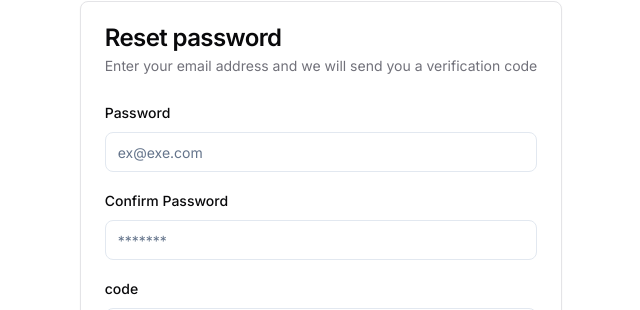
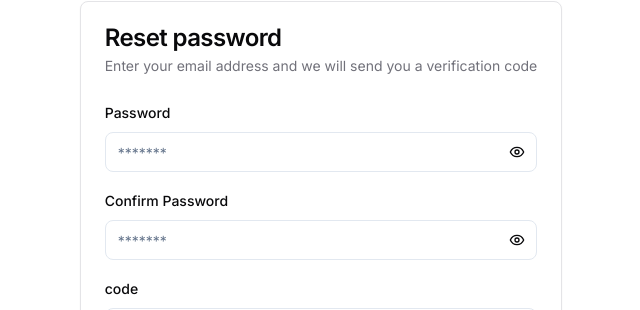
Before and after one commit to BelkacemYerfa/Thullo-2.0, a Next.js app: page /sign-in/verify-email/step-2 in a window 1280 px wide. Shown: the part 185-495 px from the top of the page, without its empty margins (319-959 px from the left). Built offline with nearby package versions, Linux system fonts and the light colour scheme; no server answers.

Commit message:
adding the functionality to show and hide password using a custom input

```diff
--- a/src/components/Icons.tsx
+++ b/src/components/Icons.tsx
@@ -24,6 +24,8 @@ import {
   Minus,
   Wallpaper,
   Tags,
+  Eye,
+  EyeOff,
   type LucideProps,
 } from "lucide-react";
 
@@ -52,6 +54,8 @@ export const Icons = {
   Minus,
   Wallpaper,
   Tags,
+  Eye,
+  EyeOff,
   logo: (props: LucideProps) => (
     <svg
       width="98"
--- /dev/null
+++ b/src/components/PasswordInput.tsx
@@ -0,0 +1,39 @@
+import { forwardRef, useState } from "react";
+import { Input, type InputProps } from "./ui/input";
+import { cn } from "@/lib/utils";
+import { Button } from "./ui/button";
+import { Icons } from "./Icons";
+
+// eslint-disable-next-line react/display-name
+export const PasswordInput = forwardRef<HTMLInputElement, InputProps>(
+  ({ className, ...props }, ref) => {
+    const [showPassword, setShowPassword] = useState<boolean>(false);
+    return (
+      <div className="relative">
+        <Input
+          type={showPassword ? "text" : "password"}
+          ref={ref}
+          className={cn("pr-10", className)}
+          {...props}
+        />
+        <Button
+          type="button"
+          variant="ghost"
+          size="sm"
+          className="absolute right-0 top-0 h-full px-3 py-2 hover:bg-transparent"
+          onClick={() => setShowPassword((prev) => !prev)}
+          disabled={props.value === "" || props.disabled}
+        >
+          {showPassword ? (
+            <Icons.EyeOff className="h-4 w-4" aria-hidden="true" />
+          ) : (
+            <Icons.Eye className="h-4 w-4" aria-hidden="true" />
+          )}
+          <span className="sr-only">
+            {showPassword ? "Hide password" : "Show password"}
+          </span>
+        </Button>
+      </div>
+    );
+  }
+);
--- a/src/components/auth/LogOutBtn.tsx
+++ b/src/components/auth/LogOutBtn.tsx
@@ -4,21 +4,30 @@ import { Button } from "@/components/ui/button";
 import { SignOutButton } from "@clerk/nextjs";
 import { useRouter } from "next/navigation";
 import { Icons } from "../Icons";
+import { useTransition, useState, useEffect } from "react";
 
 export const LogOutBtn = () => {
   const router = useRouter();
+  const [isPending, startTransition] = useTransition();
   return (
     <SignOutButton
-      signOutCallback={() => {
-        router.push(`/sign-in`);
-      }}
+      signOutCallback={() =>
+        startTransition(() => {
+          router.push(`${window.location.origin}?redirect=false `);
+        })
+      }
     >
       <Button
         aria-label="Log out"
         size="sm"
         className="w-full flex items-center gap-x-[10px] px-3 py-[10px] rounded-lg justify-start text-sm bg-transparent hover:bg-[#EB5757] text-[#EB5757] hover:text-white font-medium "
+        disabled={isPending}
       >
-        <Icons.LogOut className="h-4 w-4" />
+        {isPending ? (
+          <Icons.Loader2 className="h-4 w-4" />
+        ) : (
+          <Icons.LogOut className="h-4 w-4" />
+        )}
         Log Out
       </Button>
     </SignOutButton>
--- a/src/components/forms/ResetPasswordForm.tsx
+++ b/src/components/forms/ResetPasswordForm.tsx
@@ -20,6 +20,7 @@ import {
   ResetPasswordSchemaType,
 } from "@/validation/reset-password";
 import { Icons } from "../Icons";
+import { PasswordInput } from "../PasswordInput";
 
 export const ResetPasswordForm = () => {
   const { signIn, setActive } = useSignIn();
@@ -65,10 +66,9 @@ export const ResetPasswordForm = () => {
             <FormItem>
               <FormLabel>Password</FormLabel>
               <FormControl>
-                <Input
-                  type="password"
+                <PasswordInput
                   className="rounded-lg"
-                  placeholder="ex@exe.com"
+                  placeholder="*******"
                   {...field}
                 />
               </FormControl>
@@ -82,8 +82,7 @@ export const ResetPasswordForm = () => {
             <FormItem>
               <FormLabel>Confirm Password</FormLabel>
               <FormControl>
-                <Input
-                  type="password"
+                <PasswordInput
                   className="rounded-lg"
                   placeholder="*******"
                   {...field}
@@ -106,7 +105,7 @@ export const ResetPasswordForm = () => {
         />
         <Button
           type="submit"
-          className="rounded-lg bg-[#2F80ED] disabled:cursor-not-allowed "
+          className="rounded-lg bg-[#2F80ED] disabled:cursor-not-allowed hover:bg-[#2F80ED] "
           disabled={isPending || !form.formState.isValid}
         >
           {isPending && (
--- a/src/components/forms/SignInForm.tsx
+++ b/src/components/forms/SignInForm.tsx
@@ -17,6 +17,7 @@ import { useSignIn } from "@clerk/nextjs";
 import { useTransition } from "react";
 import { toast } from "sonner";
 import { Icons } from "../Icons";
+import { PasswordInput } from "../PasswordInput";
 
 export const SignInForm = () => {
   const router = useRouter();
@@ -74,8 +75,7 @@ export const SignInForm = () => {
             <FormItem>
               <FormLabel>Password</FormLabel>
               <FormControl>
-                <Input
-                  type="password"
+                <PasswordInput
                   className="rounded-lg"
                   placeholder="*******"
                   {...field}
@@ -86,7 +86,7 @@ export const SignInForm = () => {
         />
         <Button
           type="submit"
-          className="rounded-lg bg-[#2F80ED] disabled:cursor-not-allowed "
+          className="rounded-lg bg-[#2F80ED] disabled:cursor-not-allowed hover:bg-[#2F80ED] "
           disabled={isPending || !form.formState.isValid}
         >
           {isPending && (
--- a/src/components/forms/SignUpForm.tsx
+++ b/src/components/forms/SignUpForm.tsx
@@ -17,6 +17,7 @@ import { useRouter } from "next/navigation";
 import { toast } from "sonner";
 import { useTransition } from "react";
 import { Icons } from "../Icons";
+import { PasswordInput } from "../PasswordInput";
 
 export const SignUpForm = () => {
   const { signUp } = useSignUp();
@@ -79,8 +80,7 @@ export const SignUpForm = () => {
             <FormItem>
               <FormLabel>Password</FormLabel>
               <FormControl>
-                <Input
-                  type="password"
+                <PasswordInput
                   className="rounded-lg"
                   placeholder="*******"
                   {...field}
@@ -91,7 +91,7 @@ export const SignUpForm = () => {
         />
         <Button
           type="submit"
-          className="rounded-lg bg-[#2F80ED] disabled:cursor-not-allowed "
+          className="rounded-lg bg-[#2F80ED] disabled:cursor-not-allowed hover:bg-[#2F80ED] "
           disabled={isPending || !form.formState.isValid}
         >
           {isPending && (
--- a/src/components/forms/VerifyCodeForm.tsx
+++ b/src/components/forms/VerifyCodeForm.tsx
@@ -70,7 +70,7 @@ export const VerifyCodeForm = () => {
         />
         <Button
           type="submit"
-          className="rounded-lg bg-[#2F80ED] disabled:cursor-not-allowed "
+          className="rounded-lg bg-[#2F80ED] disabled:cursor-not-allowed hover:bg-[#2F80ED] "
           disabled={isPending || !form.formState.isValid}
         >
           {isPending && (
--- a/src/components/forms/VerifyEmailForm.tsx
+++ b/src/components/forms/VerifyEmailForm.tsx
@@ -72,7 +72,7 @@ export const VerifyEmailForm = () => {
         />
         <Button
           type="submit"
-          className="rounded-lg bg-[#2F80ED] disabled:cursor-not-allowed "
+          className="rounded-lg bg-[#2F80ED] disabled:cursor-not-allowed hover:bg-[#2F80ED] "
           disabled={isPending || !form.formState.isValid}
         >
           {isPending && (
--- a/src/components/navigation/Navbar.tsx
+++ b/src/components/navigation/Navbar.tsx
@@ -60,6 +60,7 @@ export const NavBar = ({ user, boardTitle }: NavBarProps) => {
                       src={user?.imageUrl ?? ""}
                       alt={user?.username ?? ""}
                       loading="lazy"
+                      className="object-cover"
                     />
 
                     <AvatarFallback>
--- a/src/components/sheet/BoardSheet.tsx
+++ b/src/components/sheet/BoardSheet.tsx
@@ -95,7 +95,7 @@ export const BoardSheet = async ({
                         quality={100}
                       />
                       <h3 className="text-sm text-[#333333] font-semibold">
-                        {user?.username}
+                        {user?.username ?? user?.emailAddresses[0].emailAddress}
                       </h3>
                     </div>
                     {1 === 1 ? (
```
